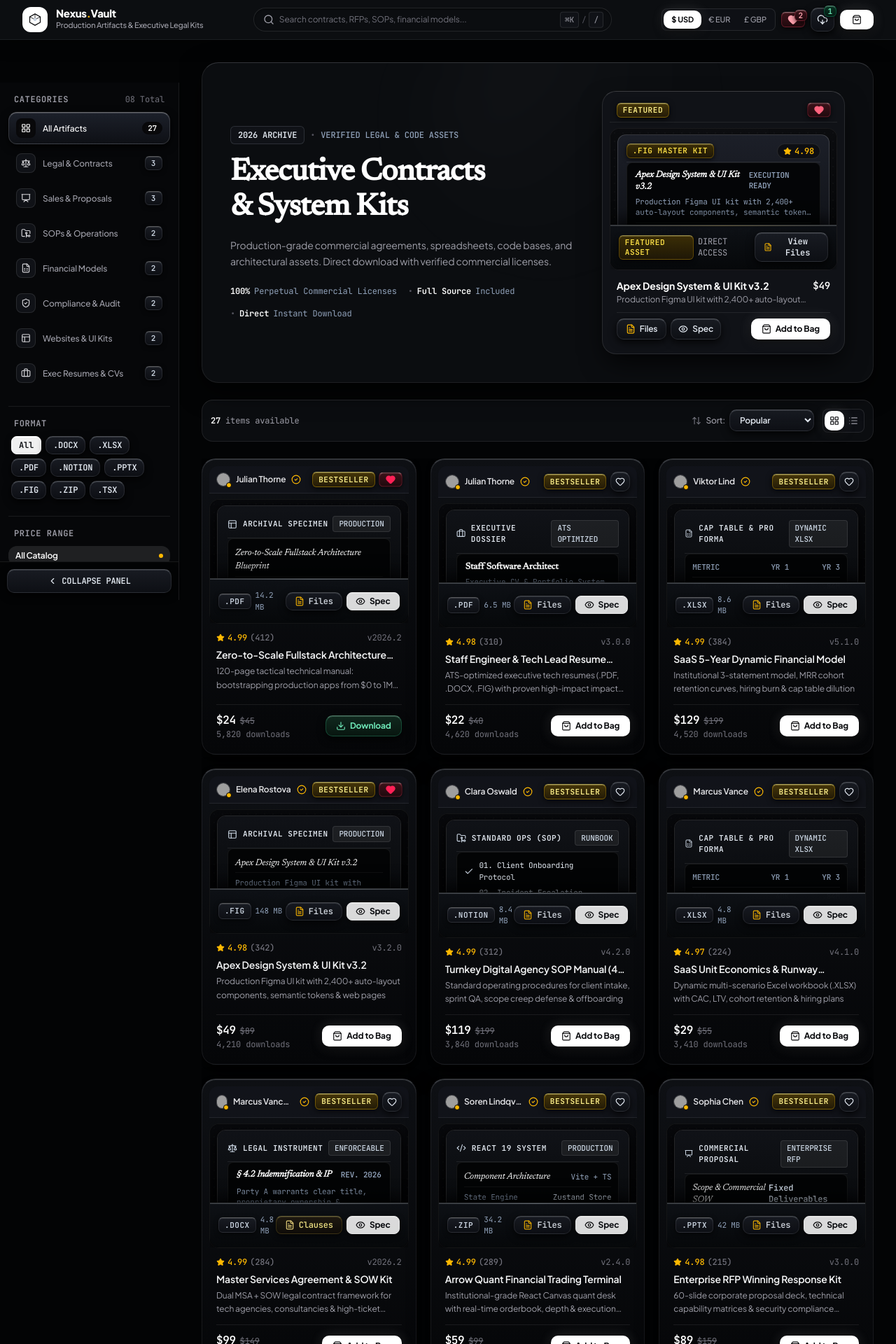
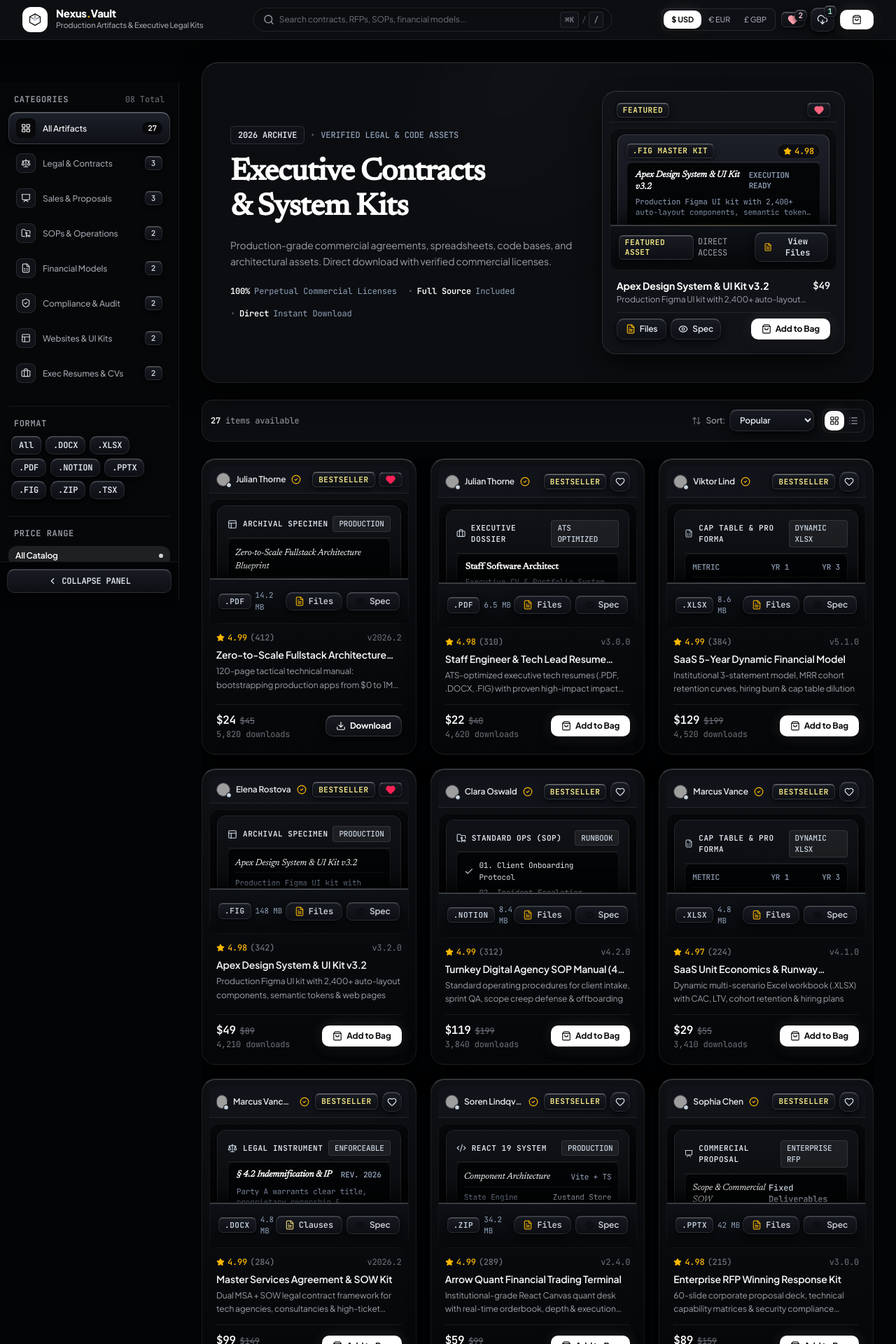
Before and after one commit to harshaneo/digital-downloads, a React (Vite) app: page / in a window 1280 px wide. Shown: the top 1920 px of the page at 70% size. Built offline with nearby package versions, Linux system fonts and the light colour scheme; no server answers; grey boxes are pictures that could not be loaded.

Commit message:
style: remove colored button and badge backgrounds, unify with dark obsidian specular base

```diff
--- a/src/components/LeftNavigation.tsx
+++ b/src/components/LeftNavigation.tsx
@@ -170,7 +170,7 @@ export const LeftNavigation: React.FC<LeftNavigationProps> = ({
                     }`}
                   >
                     <span className="truncate">{p.label}</span>
-                    {isSelected && <span className="w-1.5 h-1.5 rounded-full bg-amber-400 shrink-0 ml-1" />}
+                    {isSelected && <span className="w-1.5 h-1.5 rounded-full bg-white/80 shrink-0 ml-1" />}
                   </button>
                 );
               })}
--- a/src/components/LegalDocumentViewerModal.tsx
+++ b/src/components/LegalDocumentViewerModal.tsx
@@ -304,7 +304,7 @@ export const LegalDocumentViewerModal: React.FC<LegalDocumentViewerModalProps> =
                           onClick={() => handleCopyClause(clause.section, clause.enforceableText)}
                           className={`px-2.5 py-1 rounded-lg text-xs font-mono font-bold flex items-center gap-1.5 transition-all cursor-pointer shrink-0 ${
                             isCopied
-                              ? 'bg-emerald-500 text-zinc-950'
+                              ? 'btn-primary text-zinc-950 shadow-sm'
                               : 'bg-[var(--bg-surface-elevated)] hover:bg-[var(--bg-hover)] text-zinc-300 border border-white/10'
                           }`}
                           title="Copy clause to clipboard"
--- a/src/components/ProductTile.tsx
+++ b/src/components/ProductTile.tsx
@@ -384,7 +384,7 @@ export const ProductTile: React.FC<ProductTileProps> = ({
               alt={product.creator.name}
               className="w-5 h-5 rounded-full object-cover border border-white/20 shrink-0"
             />
-            <div className="absolute -bottom-0.5 -right-0.5 w-2 h-2 rounded-full bg-amber-400 border border-black" />
+            <div className="absolute -bottom-0.5 -right-0.5 w-2 h-2 rounded-full bg-slate-300 border border-black" />
           </div>
           <span className="truncate text-xs font-semibold text-zinc-200">
             {product.creator.name}
--- a/src/index.css
+++ b/src/index.css
@@ -235,29 +235,29 @@
     inset 0 1px 3px rgba(0, 0, 0, 0.6);
 }
 
-/* 3. Bronze-Gold Obsidian Plinth (Legal Clauses & Contract Actions) */
+/* 3. Obsidian Action Plinth (Legal Clauses & Contract Actions - Pure Dark Base) */
 .btn-tactile-amber, .btn-metal-bronze {
-  background: linear-gradient(180deg, #201a10 0%, #100d08 100%);
-  color: #fef08a;
-  font-weight: 700;
+  background: linear-gradient(180deg, #181b22 0%, #0d0f14 100%);
+  color: #e2e8f0;
+  font-weight: 600;
   border-radius: 8px;
-  border: 1px solid rgba(212, 175, 55, 0.20);
-  border-top: 1px solid rgba(254, 240, 138, 0.40);
+  border: 1px solid rgba(226, 232, 240, 0.12);
+  border-top: 1px solid rgba(255, 255, 255, 0.30);
   box-shadow:
     0 3px 8px rgba(0, 0, 0, 0.7),
-    inset 0 1px 0 rgba(254, 240, 138, 0.20);
-  transition: transform 0.15s cubic-bezier(0.23, 1, 0.32, 1), box-shadow 0.15s ease;
+    inset 0 1px 0 rgba(255, 255, 255, 0.12);
+  transition: transform 0.15s cubic-bezier(0.16, 1, 0.3, 1), box-shadow 0.15s ease, border-color 0.15s ease;
 }
 
 .btn-tactile-amber:hover, .btn-metal-bronze:hover {
-  background: linear-gradient(180deg, #2a2215 0%, #15110a 100%);
-  border-color: rgba(212, 175, 55, 0.35);
-  border-top-color: rgba(254, 240, 138, 0.55);
+  background: linear-gradient(180deg, #202430 0%, #12141a 100%);
+  border-color: rgba(226, 232, 240, 0.22);
+  border-top-color: rgba(255, 255, 255, 0.45);
   color: #ffffff;
   transform: translateY(-1px);
   box-shadow:
     0 5px 12px rgba(0, 0, 0, 0.85),
-    inset 0 1px 0 rgba(254, 240, 138, 0.30);
+    inset 0 1px 0 rgba(255, 255, 255, 0.22);
 }
 
 .btn-tactile-amber:active, .btn-metal-bronze:active {
@@ -265,29 +265,29 @@
   box-shadow: inset 0 1px 3px rgba(0, 0, 0, 0.8);
 }
 
-/* 4. Emerald Obsidian Plinth (Download & Free Product Actions) */
+/* 4. Obsidian Action Plinth (Download & Free Product Actions - Pure Dark Base) */
 .btn-plinth-emerald, .btn-tactile-emerald, .btn-metal-emerald {
-  background: linear-gradient(180deg, #10281e 0%, #081610 100%);
-  color: #6ee7b7;
+  background: linear-gradient(180deg, #181b22 0%, #0d0f14 100%);
+  color: #ffffff;
   font-weight: 700;
   border-radius: 10px;
-  border: 1px solid rgba(52, 211, 153, 0.24);
-  border-top: 1px solid rgba(167, 243, 208, 0.42);
+  border: 1px solid rgba(226, 232, 240, 0.14);
+  border-top: 1px solid rgba(255, 255, 255, 0.35);
   box-shadow:
     0 4px 12px rgba(0, 0, 0, 0.8),
-    inset 0 1px 0 rgba(167, 243, 208, 0.22);
-  transition: transform 0.15s cubic-bezier(0.23, 1, 0.32, 1), box-shadow 0.15s ease;
+    inset 0 1px 0 rgba(255, 255, 255, 0.16);
+  transition: transform 0.15s cubic-bezier(0.16, 1, 0.3, 1), box-shadow 0.15s ease, border-color 0.15s ease;
 }
 
 .btn-plinth-emerald:hover, .btn-tactile-emerald:hover, .btn-metal-emerald:hover {
-  background: linear-gradient(180deg, #163628 0%, #0c1e16 100%);
-  border-color: rgba(52, 211, 153, 0.38);
-  border-top-color: rgba(167, 243, 208, 0.60);
+  background: linear-gradient(180deg, #222632 0%, #13161c 100%);
+  border-color: rgba(226, 232, 240, 0.25);
+  border-top-color: rgba(255, 255, 255, 0.50);
   color: #ffffff;
   transform: translateY(-1px);
   box-shadow:
     0 6px 16px rgba(0, 0, 0, 0.9),
-    inset 0 1px 0 rgba(167, 243, 208, 0.35);
+    inset 0 1px 0 rgba(255, 255, 255, 0.28);
 }
 
 .btn-plinth-emerald:active, .btn-tactile-emerald:active, .btn-metal-emerald:active {
@@ -295,22 +295,25 @@
   box-shadow: inset 0 1px 3px rgba(0, 0, 0, 0.8);
 }
 
-/* 5. Refined Silver Spec Button */
+/* 5. Refined Spec Button */
 .btn-tactile-white {
-  background: rgba(255, 255, 255, 0.94);
-  color: #07090d;
-  font-weight: 700;
+  background: linear-gradient(180deg, #181b22 0%, #0d0f14 100%);
+  color: #e2e8f0;
+  font-weight: 600;
   border-radius: 8px;
-  border: 1px solid #ffffff;
+  border: 1px solid rgba(226, 232, 240, 0.12);
+  border-top: 1px solid rgba(255, 255, 255, 0.30);
   box-shadow:
     0 3px 8px rgba(0, 0, 0, 0.7),
-    inset 0 1px 0 #ffffff;
-  transition: transform 0.15s cubic-bezier(0.23, 1, 0.32, 1), box-shadow 0.15s ease;
+    inset 0 1px 0 rgba(255, 255, 255, 0.12);
+  transition: transform 0.15s cubic-bezier(0.16, 1, 0.3, 1), box-shadow 0.15s ease;
 }
 
 .btn-tactile-white:hover {
-  background: #ffffff;
-  box-shadow: 0 5px 12px rgba(255, 255, 255, 0.25), inset 0 1px 0 #ffffff;
+  background: linear-gradient(180deg, #202430 0%, #12141a 100%);
+  color: #ffffff;
+  border-top-color: rgba(255, 255, 255, 0.45);
+  box-shadow: 0 5px 12px rgba(0, 0, 0, 0.85), inset 0 1px 0 rgba(255, 255, 255, 0.22);
   transform: translateY(-1px);
 }
 
@@ -321,7 +324,7 @@
 
 /* ======================================================== */
 /*  Tactile 3D Badges & Labels with Silver Specular Rims   */
-/*  (Zero Neon Outlines, Preserving Brand Colors Coherently)*/
+/*  (100% Pure Obsidian Background - Zero Colored Fills)    */
 /* ======================================================== */
 
 .badge-3d, .badge-metal {
@@ -333,12 +336,14 @@
   letter-spacing: 0.05em;
   text-transform: uppercase;
   border-radius: 6px;
+  background: linear-gradient(180deg, #181b22 0%, #0d0f14 100%);
   border: 1px solid rgba(226, 232, 240, 0.10);
   border-top: 1px solid rgba(255, 255, 255, 0.30);
   box-shadow:
-    0 2px 6px rgba(0, 0, 0, 0.6),
+    0 2px 6px rgba(0, 0, 0, 0.7),
     inset 0 1px 0 rgba(255, 255, 255, 0.14);
   padding: 2px 8px;
+  color: #cbd5e1;
 }
 
 /* Neutral Slate Obsidian Badge (Format / Architecture) */
@@ -349,49 +354,49 @@
   color: #cbd5e1;
 }
 
-/* Warm Gold / Bestseller Badge (Preserving Amber Identity) */
+/* Warm Gold / Bestseller Badge (Monochromatic Obsidian Base) */
 .badge-3d-amber, .badge-metal-bronze {
-  background: linear-gradient(180deg, rgba(234, 179, 8, 0.18) 0%, rgba(202, 138, 4, 0.06) 100%), #141006;
-  border-color: rgba(234, 179, 8, 0.28);
-  border-top-color: rgba(254, 240, 138, 0.50);
-  color: #fde047;
-  box-shadow: 0 2px 6px rgba(0, 0, 0, 0.7), inset 0 1px 0 rgba(254, 240, 138, 0.25);
+  background: linear-gradient(180deg, #181b22 0%, #0d0f14 100%);
+  border-color: rgba(226, 232, 240, 0.12);
+  border-top-color: rgba(255, 255, 255, 0.35);
+  color: #fef08a;
+  box-shadow: 0 2px 6px rgba(0, 0, 0, 0.7), inset 0 1px 0 rgba(255, 255, 255, 0.14);
 }
 
 /* Solid Bestseller Stamp */
 .badge-3d-gold-solid, .badge-metal-gold-solid {
-  background: linear-gradient(180deg, rgba(234, 179, 8, 0.22) 0%, rgba(202, 138, 4, 0.08) 100%), #161208;
-  border-color: rgba(234, 179, 8, 0.35);
-  border-top-color: rgba(254, 240, 138, 0.60);
+  background: linear-gradient(180deg, #181b22 0%, #0d0f14 100%);
+  border-color: rgba(226, 232, 240, 0.14);
+  border-top-color: rgba(255, 255, 255, 0.40);
   color: #fef08a;
-  box-shadow: 0 2px 8px rgba(0, 0, 0, 0.75), inset 0 1px 0 rgba(254, 240, 138, 0.30);
+  box-shadow: 0 2px 8px rgba(0, 0, 0, 0.75), inset 0 1px 0 rgba(255, 255, 255, 0.18);
 }
 
-/* Emerald Free / Verified Badge (Preserving Green Identity) */
+/* Emerald Free / Verified Badge (Monochromatic Obsidian Base) */
 .badge-3d-emerald, .badge-metal-emerald {
-  background: linear-gradient(180deg, rgba(16, 185, 129, 0.18) 0%, rgba(5, 150, 105, 0.06) 100%), #06140e;
-  border-color: rgba(16, 185, 129, 0.28);
-  border-top-color: rgba(167, 243, 208, 0.45);
-  color: #6ee7b7;
-  box-shadow: 0 2px 6px rgba(0, 0, 0, 0.7), inset 0 1px 0 rgba(167, 243, 208, 0.22);
+  background: linear-gradient(180deg, #181b22 0%, #0d0f14 100%);
+  border-color: rgba(226, 232, 240, 0.12);
+  border-top-color: rgba(255, 255, 255, 0.35);
+  color: #a7f3d0;
+  box-shadow: 0 2px 6px rgba(0, 0, 0, 0.7), inset 0 1px 0 rgba(255, 255, 255, 0.14);
 }
 
-/* Rose / Hot Badge (Preserving Red Identity) */
+/* Rose / Hot Badge (Monochromatic Obsidian Base) */
 .badge-3d-rose, .badge-metal-ruby {
-  background: linear-gradient(180deg, rgba(244, 63, 94, 0.18) 0%, rgba(225, 29, 72, 0.06) 100%), #14080a;
-  border-color: rgba(244, 63, 94, 0.28);
-  border-top-color: rgba(254, 205, 211, 0.45);
-  color: #fda4af;
-  box-shadow: 0 2px 6px rgba(0, 0, 0, 0.7), inset 0 1px 0 rgba(254, 205, 211, 0.22);
+  background: linear-gradient(180deg, #181b22 0%, #0d0f14 100%);
+  border-color: rgba(226, 232, 240, 0.12);
+  border-top-color: rgba(255, 255, 255, 0.35);
+  color: #fecdd3;
+  box-shadow: 0 2px 6px rgba(0, 0, 0, 0.7), inset 0 1px 0 rgba(255, 255, 255, 0.14);
 }
 
-/* Indigo / Pro Badge (Preserving Indigo Identity) */
+/* Indigo / Pro Badge (Monochromatic Obsidian Base) */
 .badge-3d-indigo, .badge-metal-cobalt {
-  background: linear-gradient(180deg, rgba(99, 102, 241, 0.18) 0%, rgba(79, 70, 229, 0.06) 100%), #0a0d18;
-  border-color: rgba(99, 102, 241, 0.28);
-  border-top-color: rgba(199, 210, 254, 0.45);
-  color: #a5b4fc;
-  box-shadow: 0 2px 6px rgba(0, 0, 0, 0.7), inset 0 1px 0 rgba(199, 210, 254, 0.22);
+  background: linear-gradient(180deg, #181b22 0%, #0d0f14 100%);
+  border-color: rgba(226, 232, 240, 0.12);
+  border-top-color: rgba(255, 255, 255, 0.35);
+  color: #c7d2fe;
+  box-shadow: 0 2px 6px rgba(0, 0, 0, 0.7), inset 0 1px 0 rgba(255, 255, 255, 0.14);
 }
 
 /* ============================================ */
```
Also changed, not shown: src/components/bundle-inspector/AssetBundleInspectorModal.tsx (+7 -7 lines).
